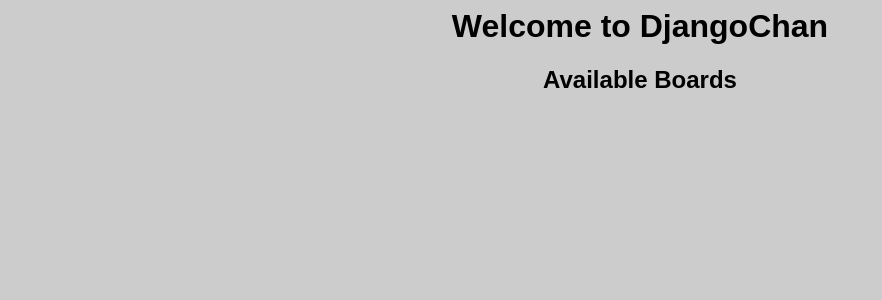
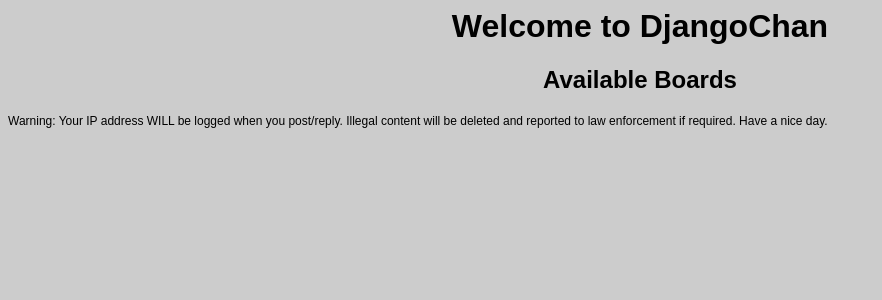
Before and after one commit to fabrizziop/django-chan, a Django app: page /chan/boards/ in a window 1280 px wide. Shown: the top 300 px of the page, without its empty margins (0-882 px from the left). Run offline with Django 3.2, Linux system fonts and the light colour scheme; data that the repository does not hold is empty.

Commit message:
Disclaimer, IP Logging

```diff
--- a/chan/static/chan/style.css
+++ b/chan/static/chan/style.css
@@ -108,3 +108,6 @@
 .page-button-post {
 	border-radius: 0rem 1rem 1rem 0rem;
 }
+.disclaimer {
+	font-size: 0.75rem;
+}
--- a/chan/templates/chan/base.html
+++ b/chan/templates/chan/base.html
@@ -14,4 +14,6 @@
         	{% block page_content %}{% endblock %}
         </div>
     </body>
+    <footer>
+    	<p class="disclaimer">Warning: Your IP address WILL be logged when you post/reply. Illegal content will be deleted and reported to law enforcement if required. Have a nice day.</p>
 </html>
--- a/chan/views.py
+++ b/chan/views.py
@@ -3,6 +3,7 @@
 from django.core.exceptions import ValidationError
 from django.http import HttpResponseRedirect
 from django.urls import reverse
+from django.utils import timezone
 from django.core.paginator import Paginator, EmptyPage, PageNotAnInteger
 from .models import ChanBoard, ChanPost, ChanPostReply
 from .forms import ChanPostForm, ChanPostReplyForm
@@ -41,13 +42,12 @@
 				captcha_ok = True
 				print("CAPTCHA OK")
 				obj = form.save(commit=False)
-				obj.ip = "0.0.0.0 PLACEHOLDER"
+				obj.ip = request.META.get('HTTP_X_REAL_IP') or "0.0.0.0 PLACEHOLDER"
 				if obj.tripcode != "":
 					obj.tripcode = hashlib.sha3_224(bytes(obj.tripcode, "utf-8")).hexdigest()
 				obj.container_board = ChanBoard.objects.get(board_alias=board_alias)
 				if obj.content != "":
 					obj.save()
-					print(request.META.get('HTTP_X_FORWARDED_FOR'))
 					print("VALID")
 					return HttpResponseRedirect(reverse('chan:specific_post', args=(board_alias, obj.id, "success")))
 			else:
@@ -94,13 +94,13 @@
 				captcha_ok = True
 				print("CAPTCHA OK")
 				obj = form.save(commit=False)
-				obj.ip = "0.0.0.0 PLACEHOLDER"
+				obj.ip = request.META.get('HTTP_X_REAL_IP') or "0.0.0.0 PLACEHOLDER"
 				if obj.tripcode != "":
 					obj.tripcode = hashlib.sha3_224(bytes(obj.tripcode, "utf-8")).hexdigest()
 				obj.container_post = ChanPost.objects.get(id=post_id)
 				if obj.content != "":
+					obj.container_post.last_touch = timezone.now()
 					obj.save()
-					print(request.META.get('HTTP_X_FORWARDED_FOR'))
 					print("VALID")
 				form = ChanPostReplyForm()
 			else:
--- a/maindevproj/settings.py
+++ b/maindevproj/settings.py
@@ -29,7 +29,7 @@
 # SECURITY WARNING: don't run with debug turned on in production!
 DEBUG = True
 
-ALLOWED_HOSTS = []
+ALLOWED_HOSTS = ["127.0.0.1", "fabrizziop.pythonanywhere.com"]
 
 
 # Application definition
--- a/maindevproj/urls.py
+++ b/maindevproj/urls.py
@@ -14,13 +14,15 @@
     2. Add a URL to urlpatterns:  path('blog/', include('blog.urls'))
 """
 from django.contrib import admin
+from django.shortcuts import redirect
 from django.urls import include, path
 from django.conf import settings
 from django.conf.urls.static import static
 
 urlpatterns = [
     path('admin/', admin.site.urls),
-    path('chan/', include('chan.urls'))
+    path('chan/', include('chan.urls')),
+    path('', lambda request: redirect('chan/boards/', permanent=False))
 ]
 
 if settings.DEBUG:
```
